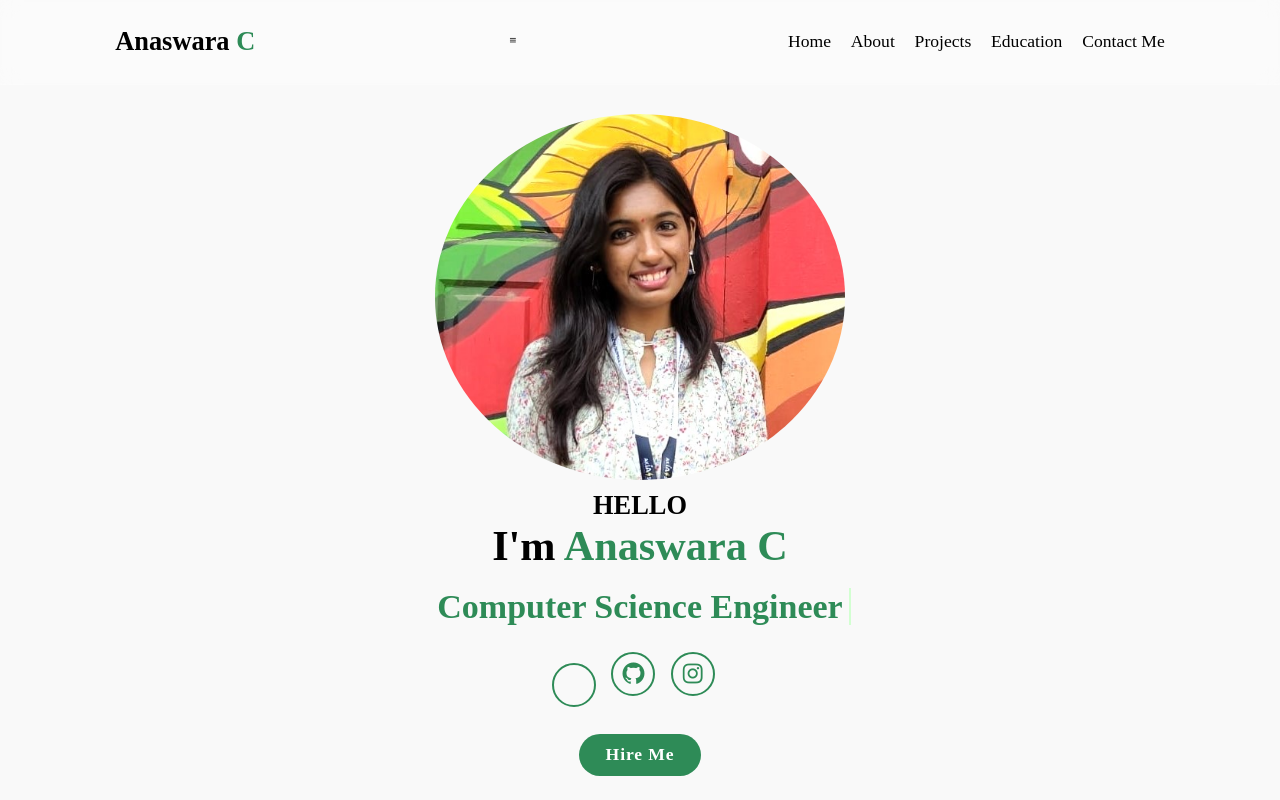
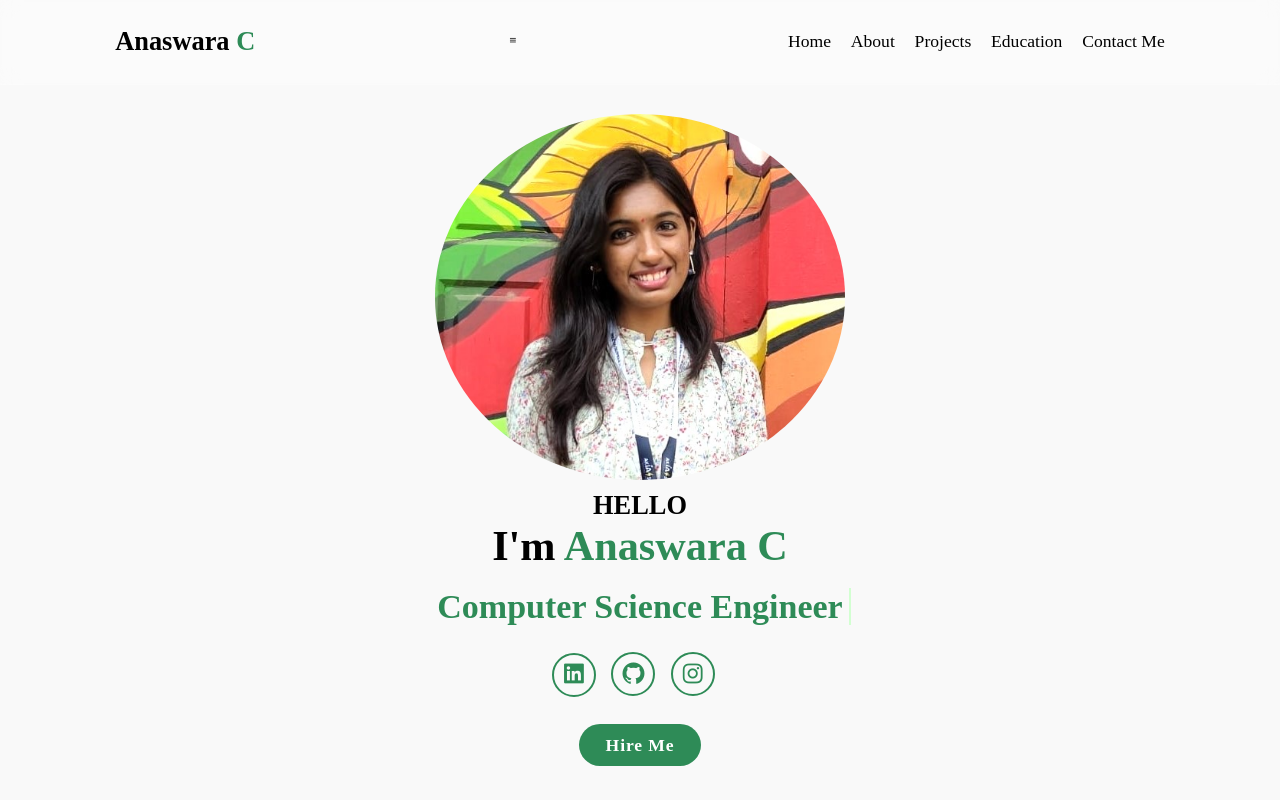
Before and after one commit to AnaswaraC/AnaswaraC.github.io, a plain HTML site: page index.html in a window 1280 px wide. Shown: the top 800 px of the page. Drawn offline with nearby package versions, Linux system fonts and the light colour scheme; a script that the page names is missing; some icons are missing.

Commit message:
Update index.html

```diff
--- a/index.html
+++ b/index.html
@@ -32,7 +32,7 @@
                 <span> </span>
             </h1>
             <div class="social-icons">
-                <a href="https://www.linkedin.com/in/anaswara-c-191089296/"><i  class="fa fa-linkedin"></i></a>
+                <a href="https://www.linkedin.com/in/anaswara-c-191089296/"><i  class="bx bxl-linkedin-square"><box-icon type='logo' name='linkedin-square'></box-icon></i></a>
                 <a href="https://github.com/AnaswaraC"><i class="bx bxl-github"></i></a>
                 <a href="https://www.instagram.com/anaswara_1__/"><i class="bx bxl-instagram"></i></a>
 
```
